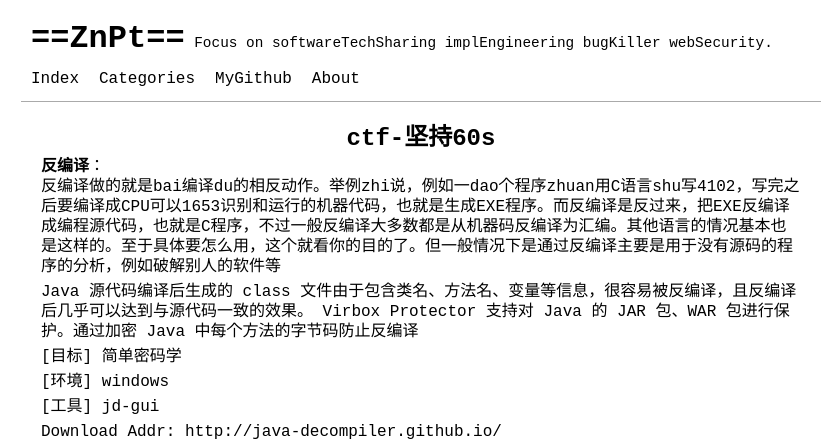
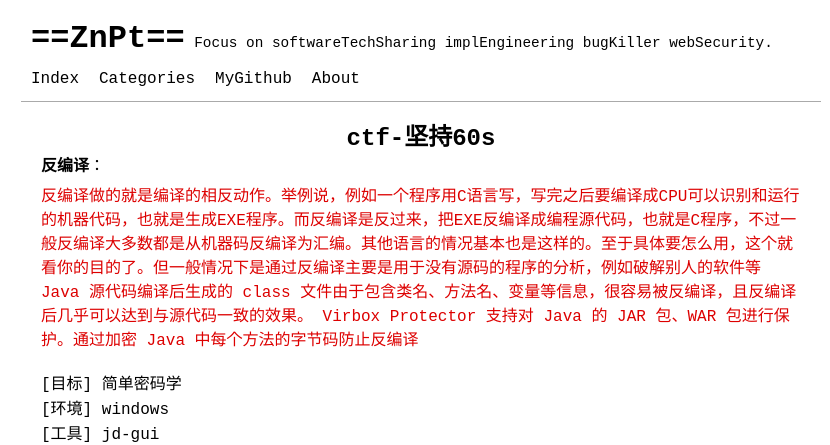
Before and after one commit to 2hux1nb0/2hux1nb0.github.io, a Jekyll site: the page built from _posts/2021-02-18-ctf-坚持60s-反编译.md, in a window 1280 px wide. Shown: the top 445 px of the page, without its empty margins (219-1049 px from the left). Built offline with Jekyll 4.4.1, drawn with Linux system fonts in a browser that asks for light colours.

Commit message:
Update 2021-02-18-ctf-坚持60s-反编译.md

```diff
--- a/_posts/2021-02-18-ctf-坚持60s-反编译.md
+++ b/_posts/2021-02-18-ctf-坚持60s-反编译.md
@@ -5,9 +5,9 @@ categories: [ctf]
 tags: [反编译]
 ---
 **反编译**：
-反编译做的就是bai编译du的相反动作。举例zhi说，例如一dao个程序zhuan用C语言shu写4102，写完之后要编译成CPU可以1653识别和运行的机器代码，也就是生成EXE程序。而反编译是反过来，把EXE反编译成编程源代码，也就是C程序，不过一般反编译大多数都是从机器码反编译为汇编。其他语言的情况基本也是这样的。至于具体要怎么用，这个就看你的目的了。但一般情况下是通过反编译主要是用于没有源码的程序的分析，例如破解别人的软件等
+<font color="#dd0000">反编译做的就是编译的相反动作。举例说，例如一个程序用C语言写，写完之后要编译成CPU可以识别和运行的机器代码，也就是生成EXE程序。而反编译是反过来，把EXE反编译成编程源代码，也就是C程序，不过一般反编译大多数都是从机器码反编译为汇编。其他语言的情况基本也是这样的。至于具体要怎么用，这个就看你的目的了。但一般情况下是通过反编译主要是用于没有源码的程序的分析，例如破解别人的软件等
 
-Java 源代码编译后生成的 class 文件由于包含类名、方法名、变量等信息，很容易被反编译，且反编译后几乎可以达到与源代码一致的效果。 Virbox Protector 支持对 Java 的 JAR 包、WAR 包进行保护。通过加密 Java 中每个方法的字节码防止反编译
+Java 源代码编译后生成的 class 文件由于包含类名、方法名、变量等信息，很容易被反编译，且反编译后几乎可以达到与源代码一致的效果。 Virbox Protector 支持对 Java 的 JAR 包、WAR 包进行保护。通过加密 Java 中每个方法的字节码防止反编译</font><br />
 
 [目标]
 简单密码学
```
